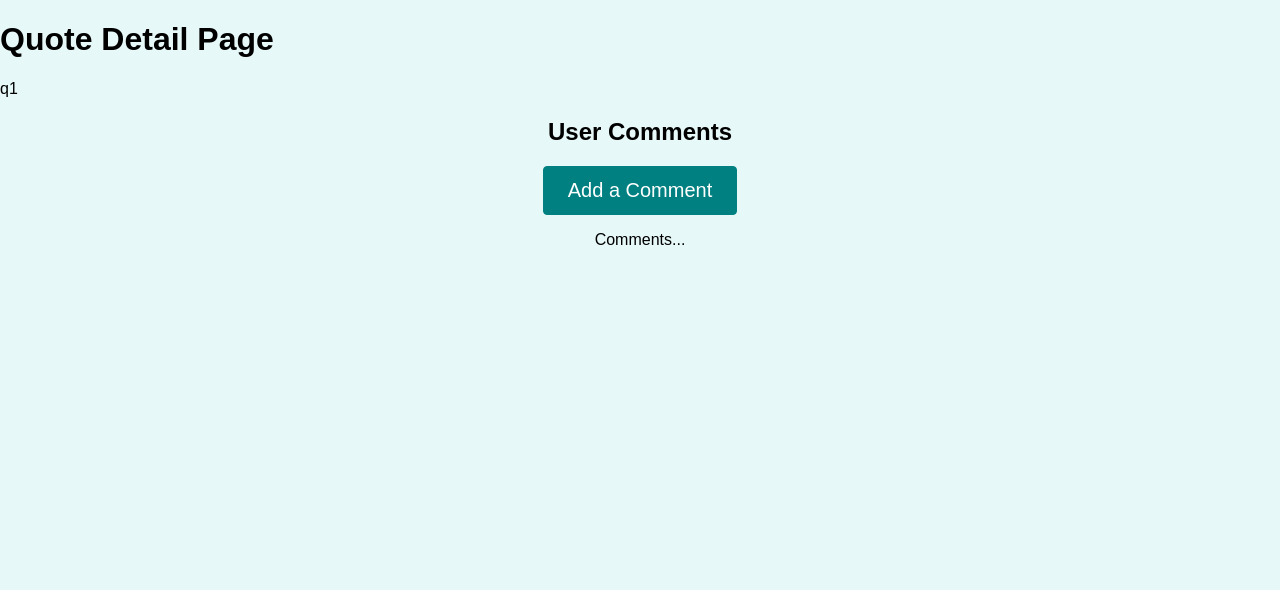
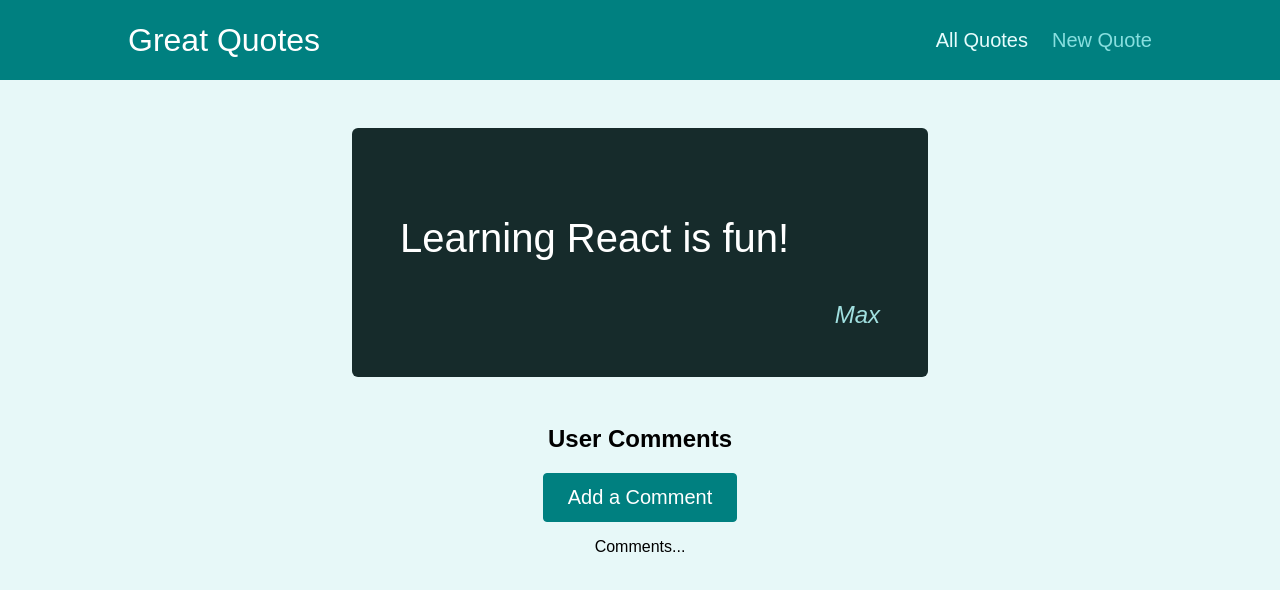
Before and after one commit to m-shvchk/quote-app-with-react-router, a React (Create React App) app: page /quotes/q1/comments in a window 1280 px wide. Shown: the top 590 px of the page. Built offline with nearby package versions, Linux system fonts and the light colour scheme.

Commit message:
added dummy quotes

```diff
--- a/src/App.js
+++ b/src/App.js
@@ -7,10 +7,12 @@
 import AllQuotes from "./pages/AllQuotes";
 import NewQuote from "./pages/NewQuote";
 import QuoteDetail from "./pages/QuoteDetail";
+import Layout from "./components/layout/Layout";
 
 function App() {
   return (
     <Router>
+      <Layout>
         <Switch>
           <Route path="/" exact>
             <Redirect to="/quotes" />
@@ -25,6 +27,7 @@
             <NewQuote />
           </Route>
         </Switch>
+      </Layout>
     </Router>
   );
 }
--- /dev/null
+++ b/src/components/layout/Layout.js
@@ -0,0 +1,14 @@
+import React, { Fragment } from 'react'
+import classes from './Layout.module.css'
+import MainNavigation from './MainNavigation'
+
+const Layout = (props) => {
+  return (
+    <Fragment>
+        <MainNavigation />
+        <main className={classes.main}>{props.children}</main>
+    </Fragment>
+  )
+}
+
+export default Layout
--- /dev/null
+++ b/src/components/layout/MainNavigation.js
@@ -0,0 +1,27 @@
+import React from "react";
+import classes from "./MainNavigation.module.css";
+import { NavLink } from "react-router-dom";
+
+const MainNavigation = () => {
+  return (
+    <header className={classes.header}>
+      <div className={classes.logo}>Great Quotes</div>
+      <nav className={classes.nav}>
+        <ul>
+          <li>
+            <NavLink to="/quotes" activeClassName={classes.active}>
+              All Quotes
+            </NavLink>
+          </li>
+          <li>
+            <NavLink to="/new-quote" activeClassName={classes.active}>
+              New Quote
+            </NavLink>
+          </li>
+        </ul>
+      </nav>
+    </header>
+  );
+};
+
+export default MainNavigation;
--- a/src/components/quotes/QuoteForm.js
+++ b/src/components/quotes/QuoteForm.js
@@ -1,7 +1,7 @@
 import { useRef } from 'react';
 
-import Card from '../ui/Card';
-import LoadingSpinner from '../ui/LoadingSpinner';
+import Card from '../UI/Card';
+import LoadingSpinner from '../UI/LoadingSpinner';
 import classes from './QuoteForm.module.css';
 
 const QuoteForm = (props) => {
--- a/src/components/quotes/QuoteItem.js
+++ b/src/components/quotes/QuoteItem.js
@@ -1,6 +1,8 @@
 import classes from './QuoteItem.module.css';
+import { Link, useParams } from 'react-router-dom'
 
 const QuoteItem = (props) => {
+
   return (
     <li className={classes.item}>
       <figure>
@@ -9,9 +11,9 @@
         </blockquote>
         <figcaption>{props.author}</figcaption>
       </figure>
-      <a className='btn'>
+      <Link to={`/quotes/${props.id}`} className='btn' >
         View Fullscreen
-      </a>
+      </Link>
     </li>
   );
 };
--- a/src/pages/AllQuotes.js
+++ b/src/pages/AllQuotes.js
@@ -1,9 +1,13 @@
-import React from 'react'
+import React from "react";
+import QuoteList from "../components/quotes/QuoteList";
+
+const DUMMY_QUOTES = [
+  { id: "q1", author: "Max", text: "Learning React is fun!" },
+  { id: "q2", author: "Maximilian", text: "Learning React is great!" },
+];
 
 const AllQuotes = () => {
-  return (
-    <h1>All Quotes Page</h1>
-  )
-}
+  return <QuoteList quotes={DUMMY_QUOTES} />;
+};
 
-export default AllQuotes
+export default AllQuotes;
--- a/src/pages/NewQuote.js
+++ b/src/pages/NewQuote.js
@@ -1,9 +1,14 @@
 import React from 'react'
+import QuoteForm from '../components/quotes/QuoteForm'
 
 const NewQuote = () => {
-  return (
-    <h1>New Quote Page</h1>
-  )
+
+const addQuoteHandler = (quoteData) => {
+  console.log(quoteData)
+}
+
+  return <QuoteForm onAddQuote={addQuoteHandler} />
+
 }
 
 export default NewQuote
--- a/src/pages/QuoteDetail.js
+++ b/src/pages/QuoteDetail.js
@@ -1,15 +1,26 @@
 import React, { Fragment } from "react";
 import { useParams, Route } from "react-router-dom";
 import Comments from "../components/comments/Comments";
+import HighlightedQuote from '../components/quotes/HighlightedQuote'
+
+const DUMMY_QUOTES = [
+  { id: "q1", author: "Max", text: "Learning React is fun!" },
+  { id: "q2", author: "Maximilian", text: "Learning React is great!" },
+];
 
 const QuoteDetail = () => {
   const params = useParams();
   const { quoteId } = params;
 
+  const quote = DUMMY_QUOTES.find(quote => quote.id === quoteId);
+
+  if(!quote){
+    return <p>No quote found</p>
+  }
+
   return (
     <Fragment>
-      <h1>Quote Detail Page</h1>
-      <p>{quoteId}</p>
+      <HighlightedQuote text={ quote.text} author={ quote.author}/>
       <Route path={`/quotes/${quoteId}/comments`}>
         <Comments />
       </Route>
```
Also changed, not shown: 1 other file (tests, documents, lock files or other folders). Lines whose indentation alone changed are shown as unchanged.
